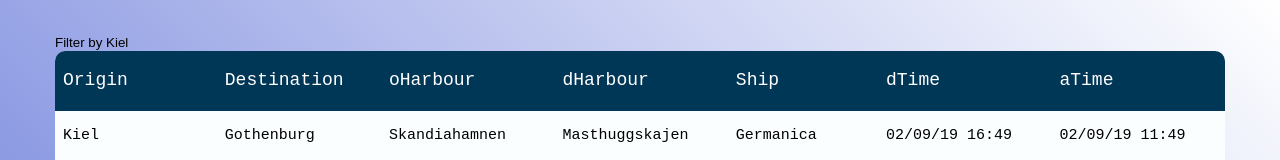
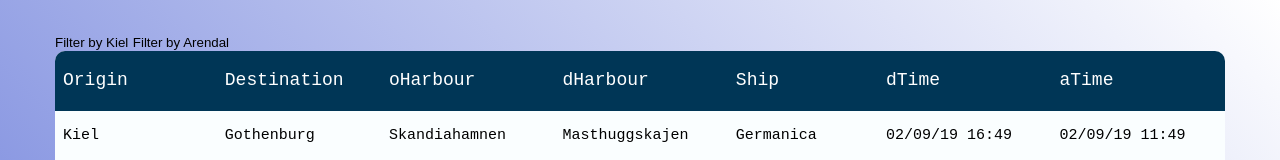
Before and after one commit to MaxPetersson/DAT257-Agile, a plain HTML site: page Development/index.html in a window 1280 px wide. Shown: the top 160 px of the page. Drawn offline with Linux system fonts and the light colour scheme.

Commit message:
Added filterHarbour button

```diff
--- a/Development/index.html
+++ b/Development/index.html
@@ -13,6 +13,7 @@
 			<div class="table100">
 				<!-- Button used for filter by, in this case, Kiel and display them -->
 				<button onclick="filterCity('Kiel');">Filter by Kiel</button>
+				<button onclick="filterHarbour('Arendal');">Filter by Arendal</button>
 				<table id="shipTable"></table>
 
 			</div>
```
